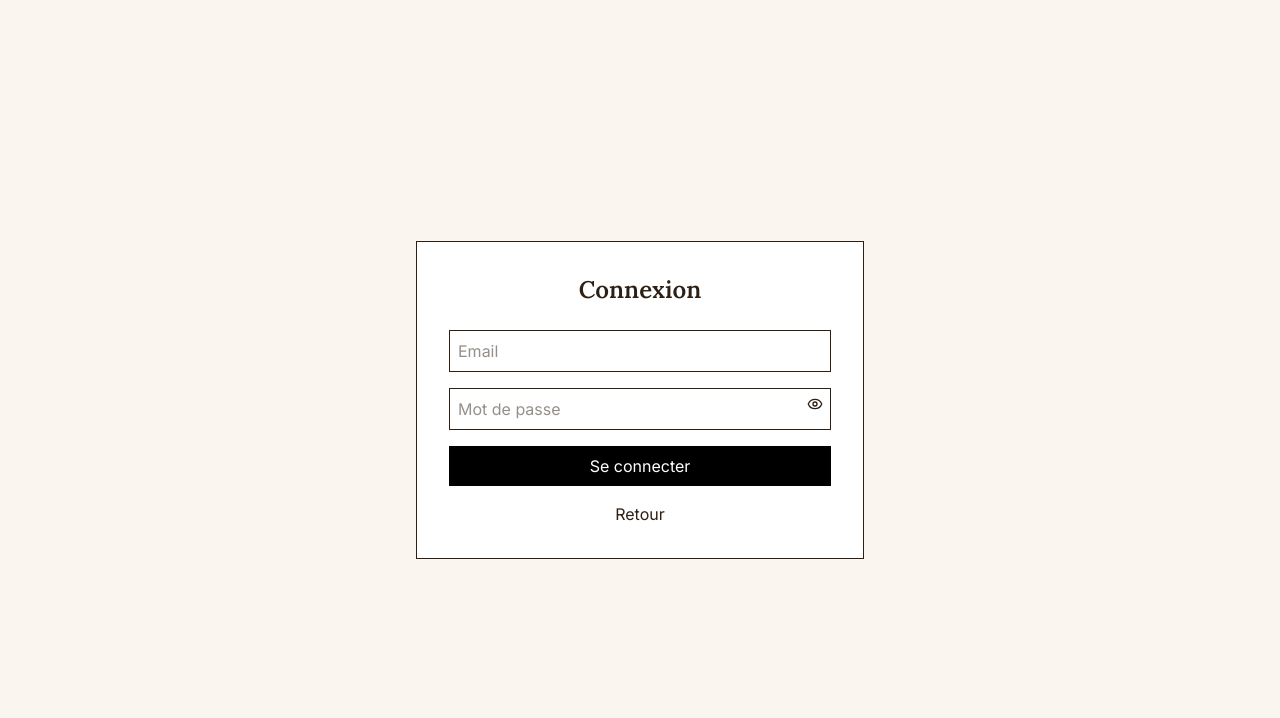
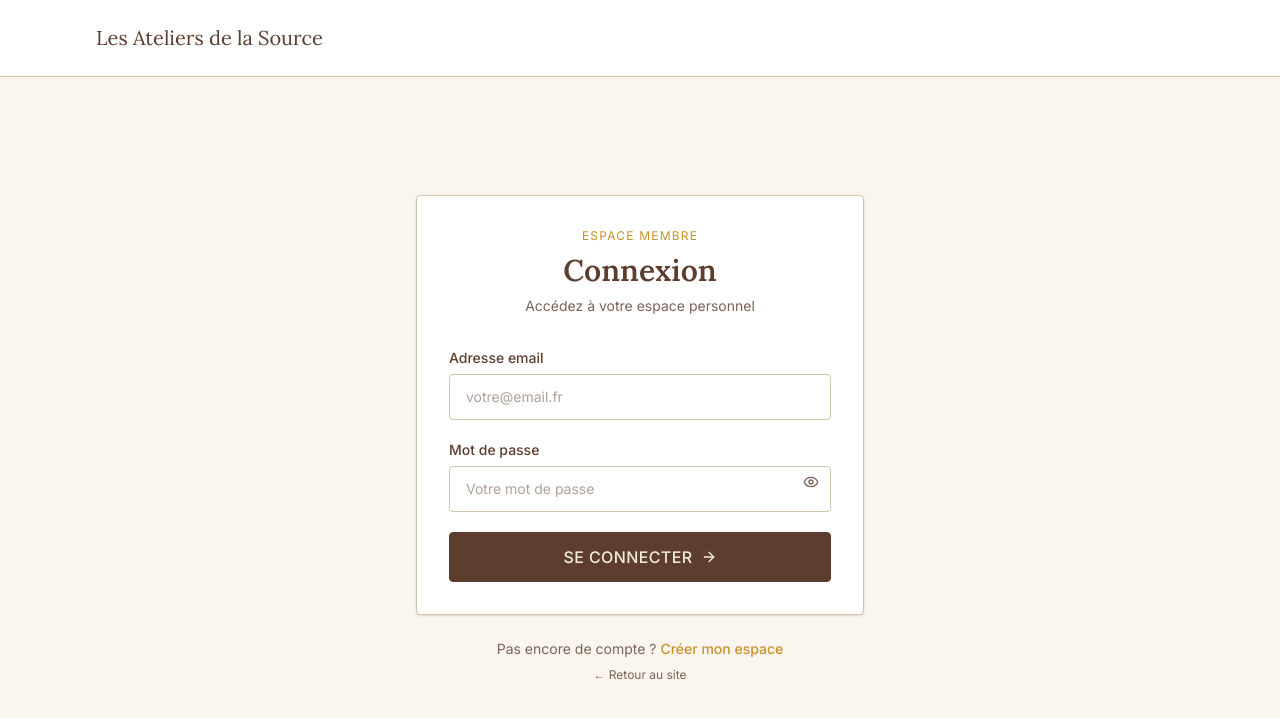
Before and after one commit to gabrielgalmidecontact-sudo/ateliersdelasource, a Next.js app: page /connexion in a window 1280 px wide. Shown: the top 718 px of the page. Built offline with nearby package versions, Linux system fonts and the light colour scheme; no server answers.

Commit message:
fix: restore styled login page with direct prod auth

```diff
--- a/src/features/auth/LoginPage.tsx
+++ b/src/features/auth/LoginPage.tsx
@@ -2,98 +2,186 @@
 
 import { useState } from 'react'
 import Link from 'next/link'
-import { Eye, EyeOff } from 'lucide-react'
+import { useSearchParams } from 'next/navigation'
+import { Eye, EyeOff, ArrowRight } from 'lucide-react'
+import { Container } from '@/components/ui/Container'
+import { Input } from '@/components/ui/Input'
+import { Button } from '@/components/ui/Button'
+
+type LoginStatus = 'idle' | 'loading' | 'error'
 
 export function LoginPage() {
-  const [email, setEmail] = useState('')
-  const [password, setPassword] = useState('')
-  const [loading, setLoading] = useState(false)
+  const searchParams = useSearchParams()
+
+  const [form, setForm] = useState({
+    email: '',
+    password: '',
+  })
+  const [showPass, setShowPass] = useState(false)
+  const [status, setStatus] = useState<LoginStatus>('idle')
   const [error, setError] = useState('')
-  const [showPass, setShowPass] = useState(false)
 
-  async function handleSubmit(e: React.FormEvent) {
+  async function handleSubmit(e: React.FormEvent<HTMLFormElement>) {
     e.preventDefault()
-    if (loading) return
 
-    setLoading(true)
+    if (status === 'loading') return
+
     setError('')
+    setStatus('loading')
+
+    const controller = new AbortController()
+    const timeout = setTimeout(() => controller.abort(), 10000)
 
     try {
       const res = await fetch('/api/auth/login', {
         method: 'POST',
         headers: { 'Content-Type': 'application/json' },
-        body: JSON.stringify({ email, password }),
+        body: JSON.stringify({
+          email: form.email.trim(),
+          password: form.password,
+        }),
+        signal: controller.signal,
       })
 
       const data = await res.json().catch(() => ({}))
 
       if (!res.ok) {
-        throw new Error(data?.error || 'Erreur de connexion')
+        throw new Error(data?.error || 'Email ou mot de passe incorrect')
       }
 
-      // 🔥 REDIRECTION FORCÉE
-      window.location.href = '/admin'
+      if (typeof window !== 'undefined') {
+        if (data?.accessToken) {
+          localStorage.setItem('supabase_access_token', data.accessToken)
+        }
+        if (data?.refreshToken) {
+          localStorage.setItem('supabase_refresh_token', data.refreshToken)
+        }
+      }
 
-    } catch (err: any) {
-      setError(err.message || 'Erreur')
+      const callbackUrl = searchParams.get('callbackUrl') || '/admin'
+      window.location.assign(callbackUrl)
+    } catch (err) {
+      if (err instanceof DOMException && err.name === 'AbortError') {
+        setError('La connexion a pris trop de temps. Veuillez réessayer.')
+      } else if (err instanceof Error) {
+        setError(err.message)
+      } else {
+        setError('Erreur de connexion')
+      }
+      setStatus('error')
     } finally {
-      setLoading(false)
+      clearTimeout(timeout)
+      setStatus('idle')
     }
   }
 
   return (
-    <div className="min-h-screen flex items-center justify-center bg-[#FAF6EF]">
-      <div className="bg-white border p-8 w-full max-w-md">
+    <div className="min-h-screen bg-[#FAF6EF] flex flex-col">
+      <div className="py-6 border-b border-[#D4C4A8] bg-white">
+        <Container>
+          <Link
+            href="/"
+            className="font-serif text-xl text-[#5C3D2E] hover:text-[#C8912A] transition-colors"
+          >
+            Les Ateliers de la Source
+          </Link>
+        </Container>
+      </div>
 
-        <h1 className="text-2xl mb-6 text-center">Connexion</h1>
+      <div className="flex-1 flex items-center justify-center px-4 py-16">
+        <div className="w-full max-w-md">
+          <div className="bg-white rounded-sm border border-[#D4C4A8] p-8 shadow-sm">
+            <div className="text-center mb-8">
+              <p className="text-xs font-sans tracking-widest uppercase text-[#C8912A] mb-2">
+                Espace membre
+              </p>
+              <h1 className="font-serif text-3xl text-[#5C3D2E]">Connexion</h1>
+              <p className="text-sm font-sans text-[#7A6355] mt-2">
+                Accédez à votre espace personnel
+              </p>
+            </div>
 
-        <form onSubmit={handleSubmit} className="space-y-4">
-
-          <input
+            <form onSubmit={handleSubmit} className="space-y-5" noValidate>
+              <Input
+                label="Adresse email"
                 type="email"
-            placeholder="Email"
-            value={email}
-            onChange={e => setEmail(e.target.value)}
-            className="w-full border p-2"
+                name="email"
+                placeholder="votre@email.fr"
+                value={form.email}
+                onChange={(e) =>
+                  setForm((prev) => ({ ...prev, email: e.target.value }))
+                }
                 required
+                autoComplete="email"
               />
 
               <div className="relative">
-            <input
+                <Input
+                  label="Mot de passe"
                   type={showPass ? 'text' : 'password'}
-              placeholder="Mot de passe"
-              value={password}
-              onChange={e => setPassword(e.target.value)}
-              className="w-full border p-2"
+                  name="password"
+                  placeholder="Votre mot de passe"
+                  value={form.password}
+                  onChange={(e) =>
+                    setForm((prev) => ({ ...prev, password: e.target.value }))
+                  }
                   required
+                  autoComplete="current-password"
                 />
                 <button
                   type="button"
-              onClick={() => setShowPass(v => !v)}
-              className="absolute right-2 top-2"
+                  onClick={() => setShowPass((v) => !v)}
+                  className="absolute right-3 top-[34px] text-[#7A6355] hover:text-[#5C3D2E] transition-colors"
+                  aria-label={
+                    showPass ? 'Masquer le mot de passe' : 'Afficher le mot de passe'
+                  }
                 >
                   {showPass ? <EyeOff size={16} /> : <Eye size={16} />}
                 </button>
               </div>
 
               {error && (
-            <div className="text-red-600 text-sm">{error}</div>
+                <div className="bg-red-50 border border-red-200 rounded-sm px-4 py-3">
+                  <p className="text-sm font-sans text-red-700">{error}</p>
+                </div>
               )}
 
-          <button
+              <Button
                 type="submit"
-            disabled={loading}
-            className="w-full bg-black text-white p-2"
+                variant="primary"
+                size="md"
+                disabled={status === 'loading'}
+                className="w-full"
               >
-            {loading ? 'Connexion…' : 'Se connecter'}
-          </button>
-
+                {status === 'loading' ? (
+                  'Connexion…'
+                ) : (
+                  <>
+                    Se connecter <ArrowRight size={16} />
+                  </>
+                )}
+              </Button>
             </form>
-
-        <div className="text-center mt-4">
-          <Link href="/">Retour</Link>
           </div>
 
+          <div className="mt-6 text-center space-y-2">
+            <p className="text-sm font-sans text-[#7A6355]">
+              Pas encore de compte ?{' '}
+              <Link
+                href="/inscription"
+                className="text-[#C8912A] hover:text-[#5C3D2E] font-medium transition-colors"
+              >
+                Créer mon espace
+              </Link>
+            </p>
+            <Link
+              href="/"
+              className="block text-xs font-sans text-[#7A6355] hover:text-[#5C3D2E] transition-colors"
+            >
+              ← Retour au site
+            </Link>
+          </div>
+        </div>
       </div>
     </div>
   )
```
Lines whose indentation alone changed are shown as unchanged.
